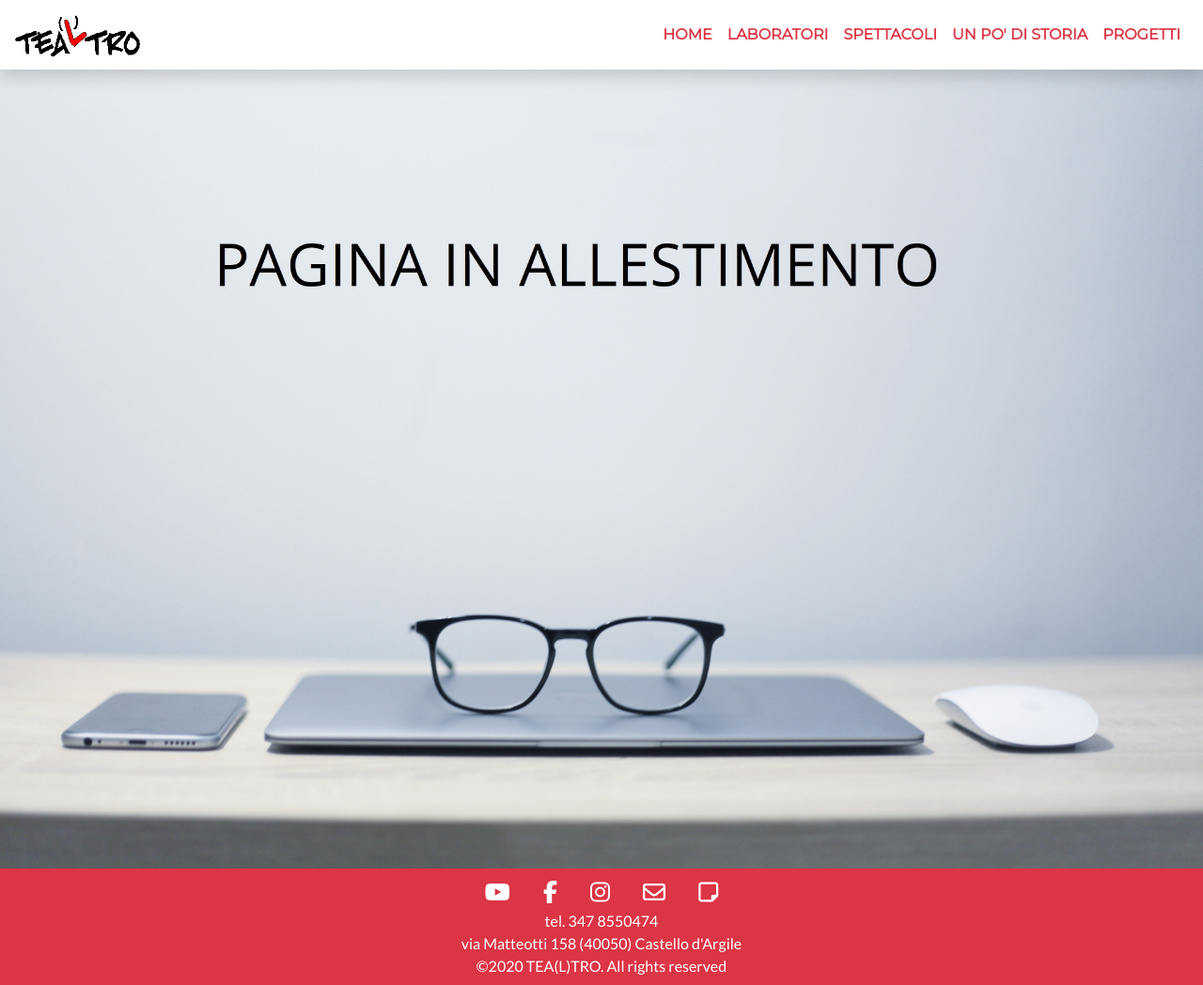
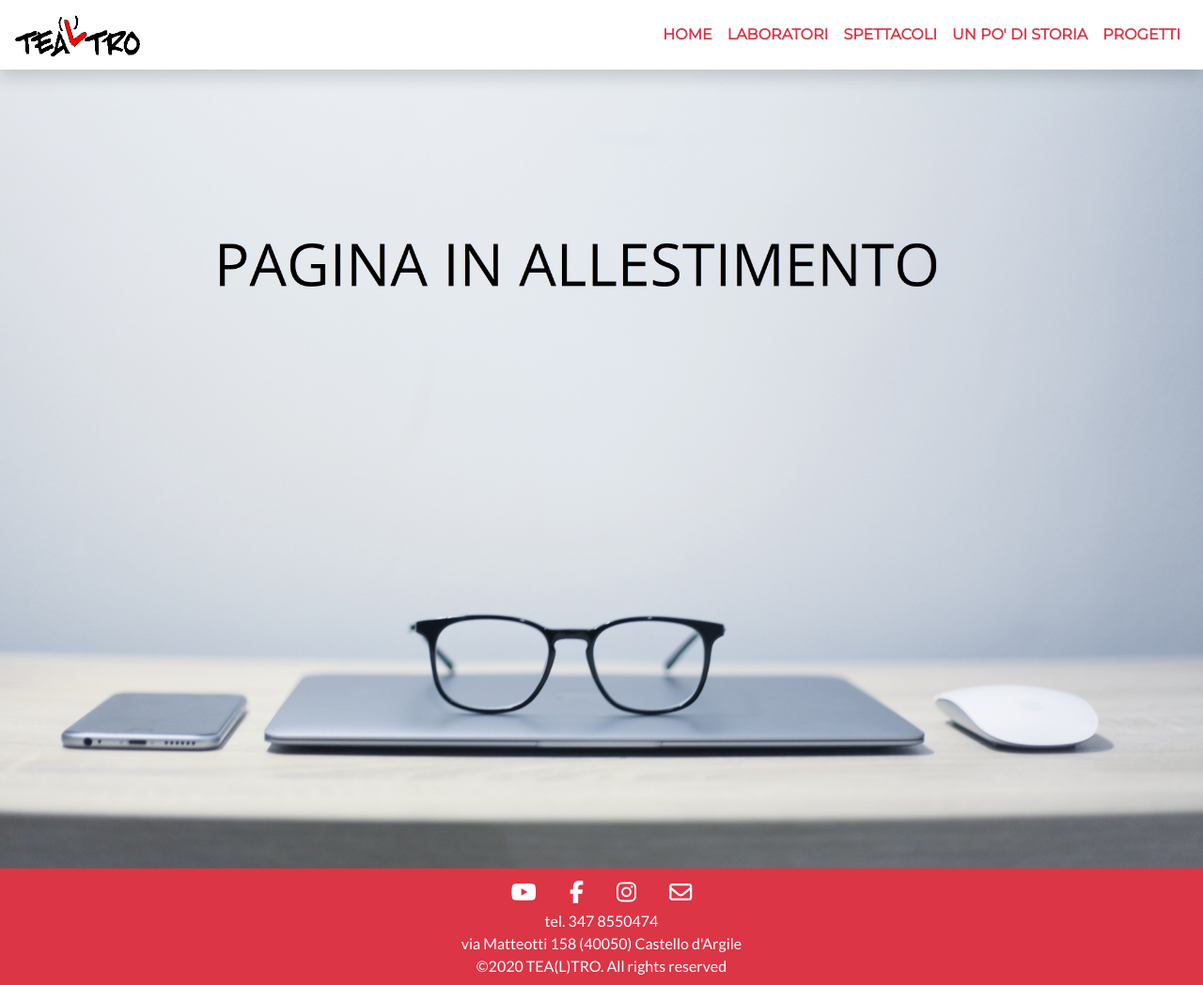
Before and after one commit to faretealtro/home, a plain HTML site: page building.html in a window 1280 px wide. Shown: the whole page at 94% size. Drawn offline with nearby package versions, Linux system fonts and the light colour scheme.

Commit message:
Add files via upload

```diff
--- a/building.html
+++ b/building.html
@@ -67,7 +67,7 @@
       <a href="https://www.facebook.com/tealtro"><i class="fab fa-facebook-f"></i></a>
       <a href="https://www.instagram.com/tealtro9/"><i class="fab fa-instagram"></i></a>
       <a href="mailto:info@faretealtro.it"><i class="far fa-envelope"></i></a>
-      <a href="relazione.html"><i class="far fa-sticky-note"></i></a>
+      <!--<a href="relazione.html"><i class="far fa-sticky-note"></i></a>-->
     </div>
     <div>tel. 347 8550474</div>
     <div>via Matteotti 158 (40050) Castello d'Argile</div>
```
